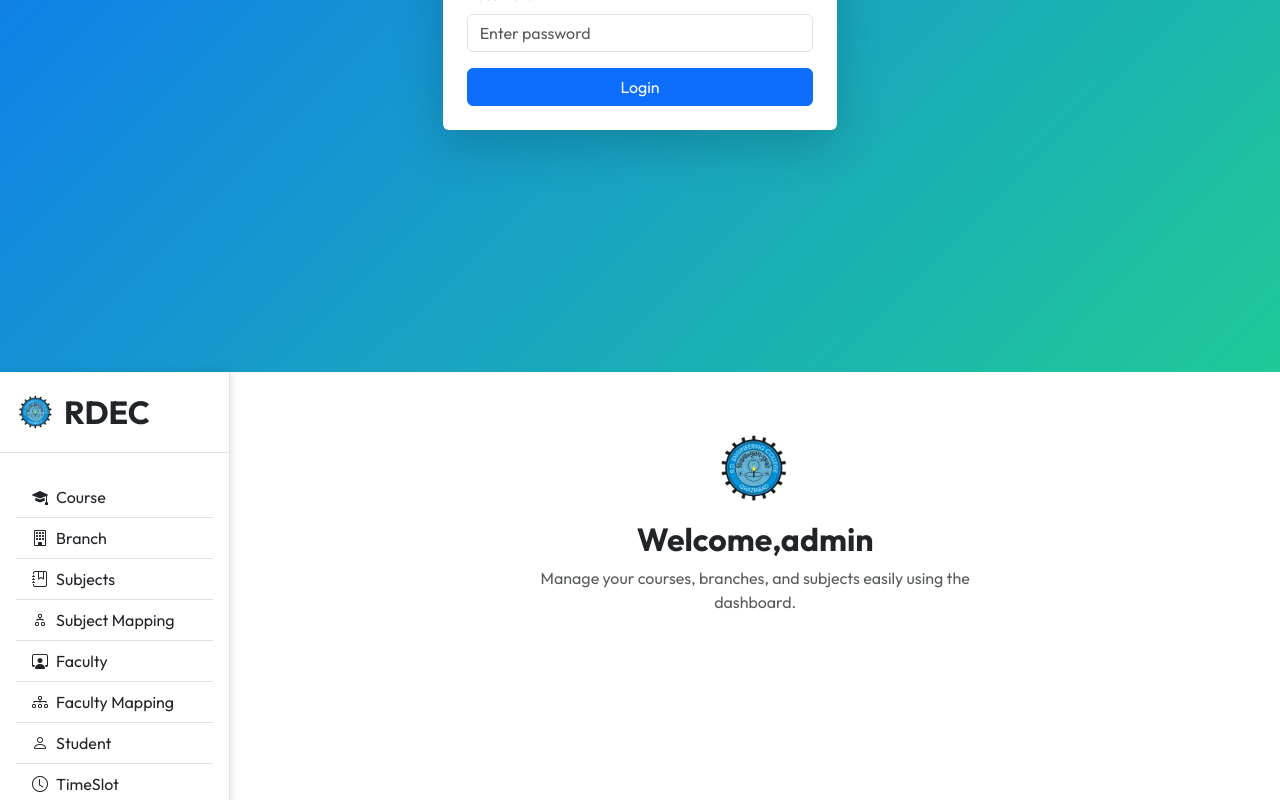
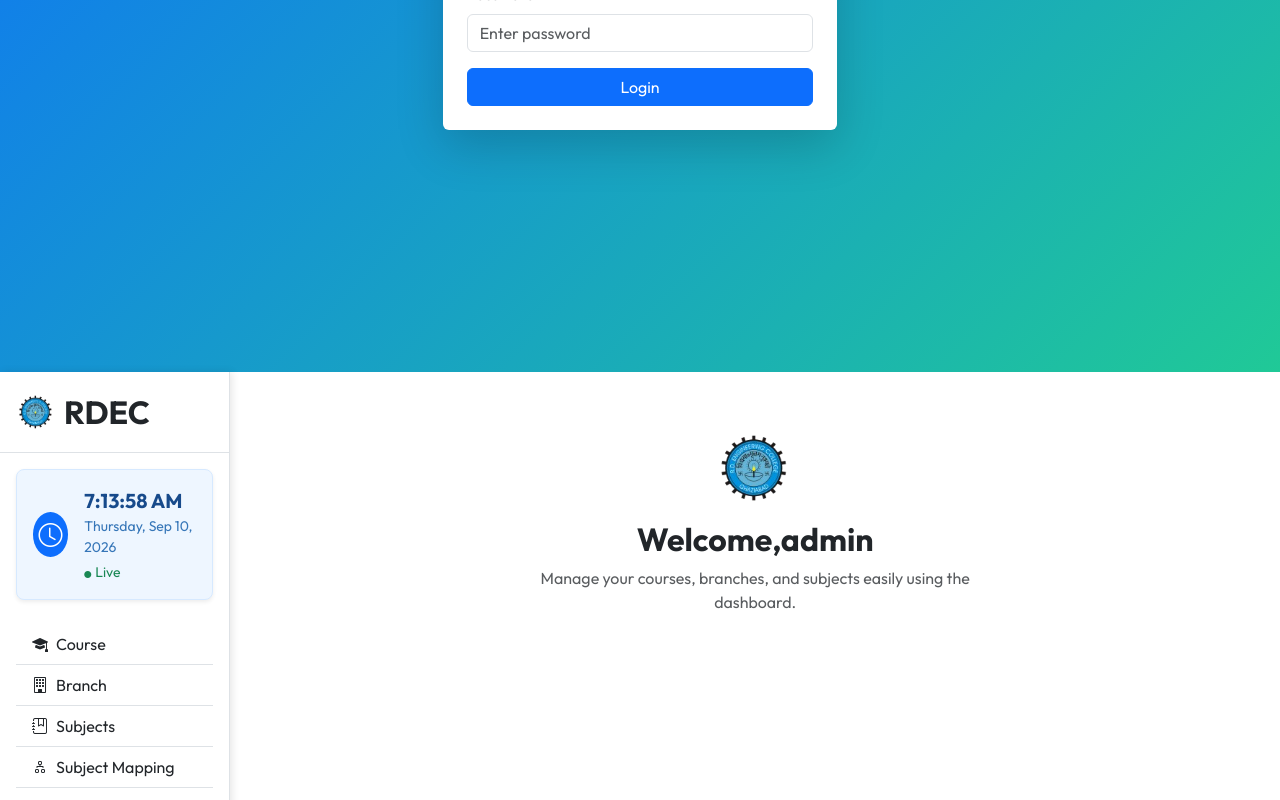
Before and after one commit to Yoge07sh/ERP_project, a React (Vite) app in the folder admin-erp-main/: page / in a window 1280 px wide. Shown: the part 428-1228 px from the top of the page. Built offline with nearby package versions, Linux system fonts and the light colour scheme; no server answers.

Commit message:
inserted real time clock on UI

```diff
--- a/admin-erp-main/src/components/Sidebar.jsx
+++ b/admin-erp-main/src/components/Sidebar.jsx
@@ -1,39 +1,121 @@
-import { NavLink,useNavigate } from "react-router-dom";
+import { NavLink, useNavigate } from "react-router-dom";
 import { ListGroup, Dropdown, Image, Button } from "react-bootstrap";
 import "bootstrap/dist/css/bootstrap.min.css";
 import "bootstrap-icons/font/bootstrap-icons.css";
 import logo from "../assets/logo.png";
-import{useState,useEffect} from 'react'
+import { useState, useEffect } from "react";
 
 function Sidebar() {
-  let navigate=useNavigate()
-let [isloggedin,setIsloggedin]=useState(false)
-  let [username,setUserName]=useState('')
+  let navigate = useNavigate();
 
-  useEffect(()=>{
-    let token
-    token=localStorage.getItem('token')
-    if(token){
-      setIsloggedin(true)
-      setUserName(localStorage.getItem('name'))
+  let [isloggedin, setIsloggedin] = useState(false);
+  let [username, setUserName] = useState('');
+
+  // Added for live clock
+  let [currentTime, setCurrentTime] = useState(new Date());
+
+  useEffect(() => {
+    let token;
+    token = localStorage.getItem('token');
+
+    if (token) {
+      setIsloggedin(true);
+      setUserName(localStorage.getItem('name'));
     }
-  },[isloggedin])
-  function doLogout(){
-    localStorage.setItem('name','')
-    localStorage.setItem('email','')
-    localStorage.setItem('token','')
-    setIsloggedin(false)
-    navigate('/')
+  }, [isloggedin]);
+
+  // Added for live clock
+  useEffect(() => {
+    const timer = setInterval(() => {
+      setCurrentTime(new Date());
+    }, 1000);
+
+    return () => clearInterval(timer);
+  }, []);
+
+  function doLogout() {
+    localStorage.setItem('name', '');
+    localStorage.setItem('email', '');
+    localStorage.setItem('token', '');
+    setIsloggedin(false);
+    navigate('/');
   }
+
   return (
     <>
-      <div className="d-flex flex-column justify-content-between border-end sticky-top" style={{ width: '18%', height: '100vh', borderRight: '1px solid #dee2e6', boxShadow:'2px 0 8px rgba(0, 0, 0, 0.1)'}}>
+      <div
+        className="d-flex flex-column justify-content-between border-end sticky-top"
+        style={{
+          width: '18%',
+          height: '100vh',
+          borderRight: '1px solid #dee2e6',
+          boxShadow: '2px 0 8px rgba(0, 0, 0, 0.1)'
+        }}
+      >
 
         <div className="p-3 border-bottom d-flex align-items-center">
           <Image src={logo} width={40} height={40} className="me-2" />
           <span className="fw-bold d-none d-md-inline fs-2">RDEC</span>
         </div>
 
+        {/* Live Clock */}
+        <div className="px-3 pt-3">
+          <div
+            className="p-3 rounded-3 shadow-sm"
+            style={{
+              background: "#eef6ff",
+              border: "1px solid #d6e9ff"
+            }}
+          >
+            <div className="d-flex align-items-center">
+
+              <div
+                className="rounded-circle d-flex align-items-center justify-content-center me-3"
+                style={{
+                  width: "45px",
+                  height: "45px",
+                  background: "#0d6efd",
+                  color: "white"
+                }}
+              >
+                <i className="bi bi-clock fs-4"></i>
+              </div>
+
+              <div>
+                <div
+                  className="fw-bold"
+                  style={{
+                    fontSize: "20px",
+                    color: "#174a8b"
+                  }}
+                >
+                  {currentTime.toLocaleTimeString()}
+                </div>
+
+                <div
+                  className="small"
+                  style={{ color: "#3676b8" }}
+                >
+                  {currentTime.toLocaleDateString(undefined, {
+                    weekday: "long",
+                    day: "numeric",
+                    month: "short",
+                    year: "numeric"
+                  })}
+                </div>
+
+                <div className="small text-success mt-1">
+                  <i
+                    className="bi bi-circle-fill me-1"
+                    style={{ fontSize: "7px" }}
+                  ></i>
+                  Live
+                </div>
+              </div>
+
+            </div>
+          </div>
+        </div>
 
         <div className="flex-grow-1 overflow-auto">
           <ListGroup variant="flush" className="pt-4 px-3 flex-grow-1 overflow-auto">
@@ -73,6 +155,7 @@ let [isloggedin,setIsloggedin]=useState(false)
               <i className='bi bi-diagram-2'></i>
               <span className="d-none d-md-inline">Subject Mapping</span>
             </ListGroup.Item>
+
             <ListGroup.Item
               as={NavLink}
               to="/faculties"
@@ -99,6 +182,7 @@ let [isloggedin,setIsloggedin]=useState(false)
               <i className='bi bi-person'></i>
               <span className="d-none d-md-inline">Student</span>
             </ListGroup.Item>
+
             <ListGroup.Item
               as={NavLink}
               to="/timeslots"
@@ -112,43 +196,48 @@ let [isloggedin,setIsloggedin]=useState(false)
         </div>
 
         {/* Profile Dropdown */}
-        <div className="border-top p-3 ">
+        <div className="border-top p-3">
           <Dropdown drop="up">
             <Dropdown.Toggle
               variant="light"
               className="w-100 d-flex align-items-center justify-content-between"
             >
               <div className="d-none d-md-inline d-flex align-items-center">
-                {/* <Image
-                  src={logo}
-                  roundedCircle
-                  width="40"
-                  height="40"
-                  className="me-2"
-                /> */}
                 <div>
-                  <h6 className="mb-0">{username} <small className="text-muted">Admin</small>   </h6>
+                  <h6 className="mb-0">
+                    {username} <small className="text-muted">Admin</small>
+                  </h6>
 
-                  <Button className="mt-1" variant="danger" size='sm' onClick={doLogout}>Logout</Button>
+                  <Button
+                    className="mt-1"
+                    variant="danger"
+                    size='sm'
+                    onClick={doLogout}
+                  >
+                    Logout
+                  </Button>
                 </div>
               </div>
-              {/* <i className="bi bi-chevron-up"></i> */}
             </Dropdown.Toggle>
 
             <Dropdown.Menu className="w-100">
               <Dropdown.Item as={NavLink} to="/profile">
                 <i className="bi bi-person me-2"></i> Profile
               </Dropdown.Item>
+
               <Dropdown.Item as={NavLink} to="/settings">
                 <i className="bi bi-gear me-2"></i> Settings
               </Dropdown.Item>
+
               <Dropdown.Divider />
+
               <Dropdown.Item onClick={() => alert("Logged out!")}>
                 <i className="bi bi-box-arrow-right me-2"></i> Logout
               </Dropdown.Item>
             </Dropdown.Menu>
           </Dropdown>
         </div>
+
       </div>
     </>
   );
```
